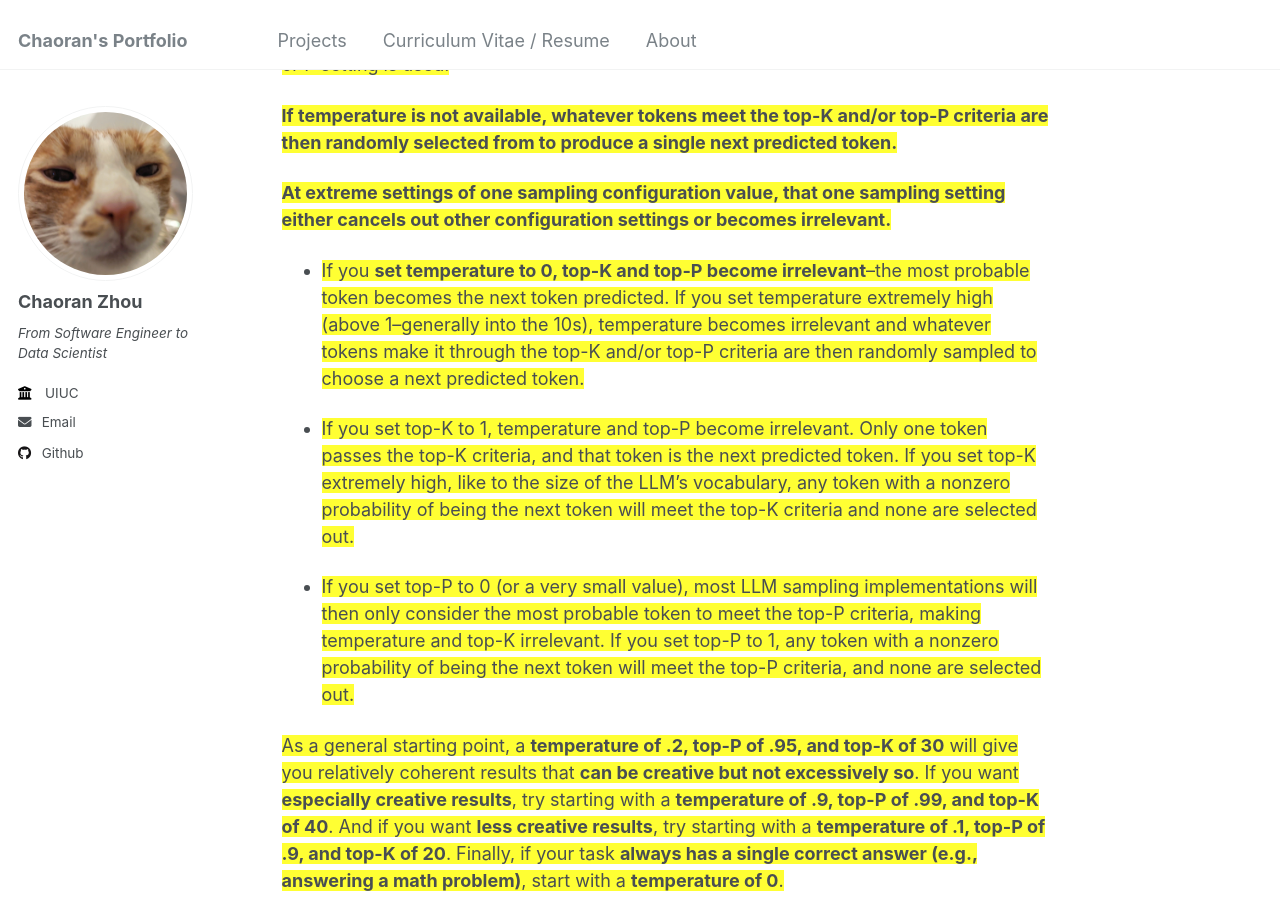
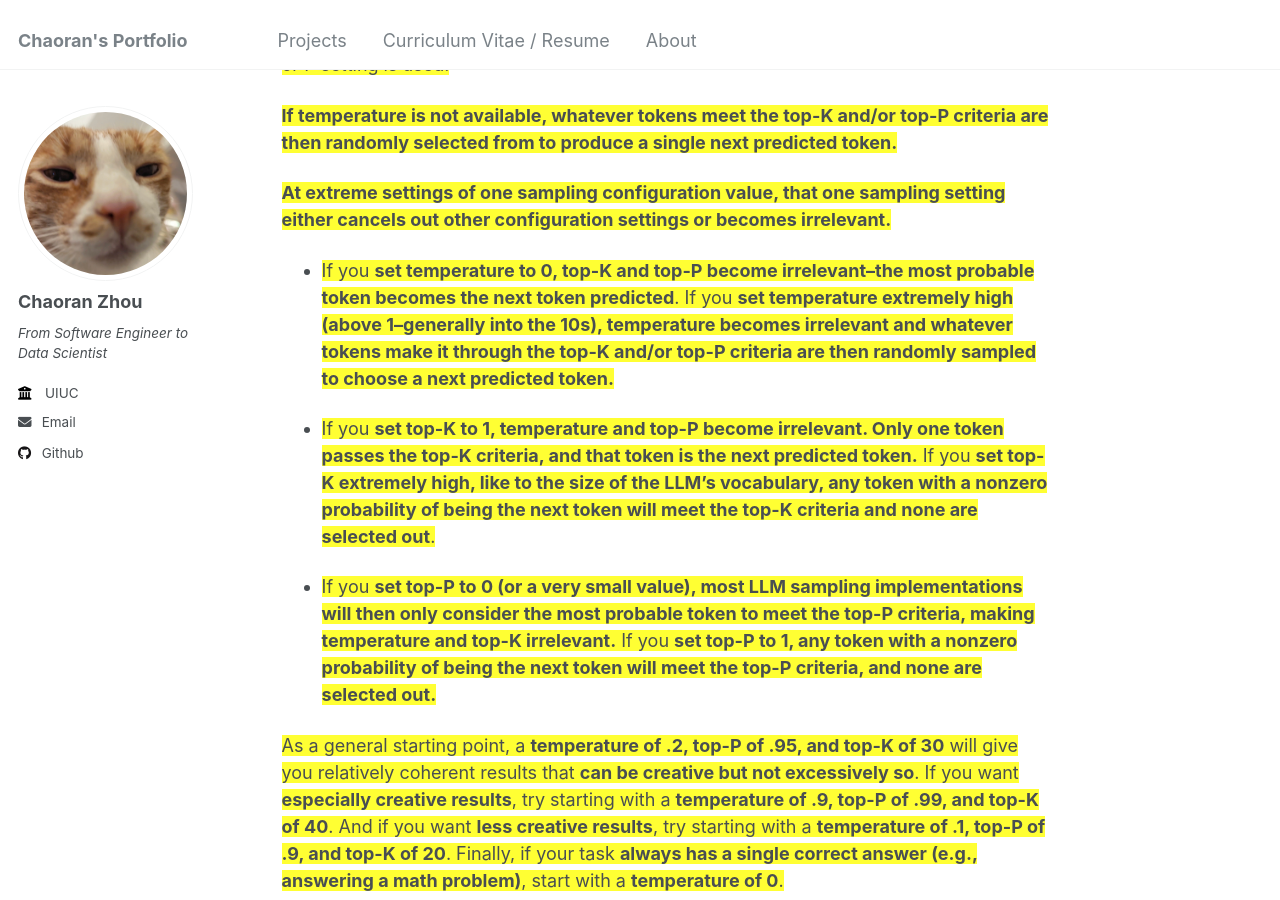
Before and after one commit to ranranrunforit/ranranrunforit.github.io, a Jekyll site: the page built from _projects/project-16.md, in a window 1280 px wide and 900 px high, scrolled down 2974 px. Built offline with Jekyll 4.4.1, drawn with Linux system fonts in a browser that asks for light colours.

Commit message:
Update project-16.md

```diff
--- a/_projects/project-16.md
+++ b/_projects/project-16.md
@@ -121,21 +121,21 @@ randomly selected from to produce a single next predicted token.**</span>
 <span style="background-color: #FFFF33;">**At extreme settings of one sampling configuration value, that one sampling setting either
 cancels out other configuration settings or becomes irrelevant.**</span>
 
-- <span style="background-color: #FFFF33;">If you **set temperature to 0, top-K and top-P become irrelevant**–the most probable
-token becomes the next token predicted. If you set temperature extremely high (above
+- <span style="background-color: #FFFF33;">If you **set temperature to 0, top-K and top-P become irrelevant–the most probable
+token becomes the next token predicted**. If you **set temperature extremely high (above
 1–generally into the 10s), temperature becomes irrelevant and whatever tokens make
 it through the top-K and/or top-P criteria are then randomly sampled to choose a next
-predicted token.</span>
+predicted token.**</span>
 
-- <span style="background-color: #FFFF33;">If you set top-K to 1, temperature and top-P become irrelevant. Only one token passes the
-top-K criteria, and that token is the next predicted token. If you set top-K extremely high,
+- <span style="background-color: #FFFF33;">If you **set top-K to 1, temperature and top-P become irrelevant. Only one token passes the
+top-K criteria, and that token is the next predicted token.** If you **set top-K extremely high,
 like to the size of the LLM’s vocabulary, any token with a nonzero probability of being the
-next token will meet the top-K criteria and none are selected out.</span>
+next token will meet the top-K criteria and none are selected out**.</span>
 
-- <span style="background-color: #FFFF33;">If you set top-P to 0 (or a very small value), most LLM sampling implementations will then
+- <span style="background-color: #FFFF33;">If you **set top-P to 0 (or a very small value), most LLM sampling implementations will then
 only consider the most probable token to meet the top-P criteria, making temperature and
-top-K irrelevant. If you set top-P to 1, any token with a nonzero probability of being the
-next token will meet the top-P criteria, and none are selected out.</span>
+top-K irrelevant.** If you **set top-P to 1, any token with a nonzero probability of being the
+next token will meet the top-P criteria, and none are selected out.**</span>
 
 <span style="background-color: #FFFF33;">As a general starting point, a **temperature of .2, top-P of .95, and top-K of 30** will give you
 relatively coherent results that **can be creative but not excessively so**. If you want **especially
```
